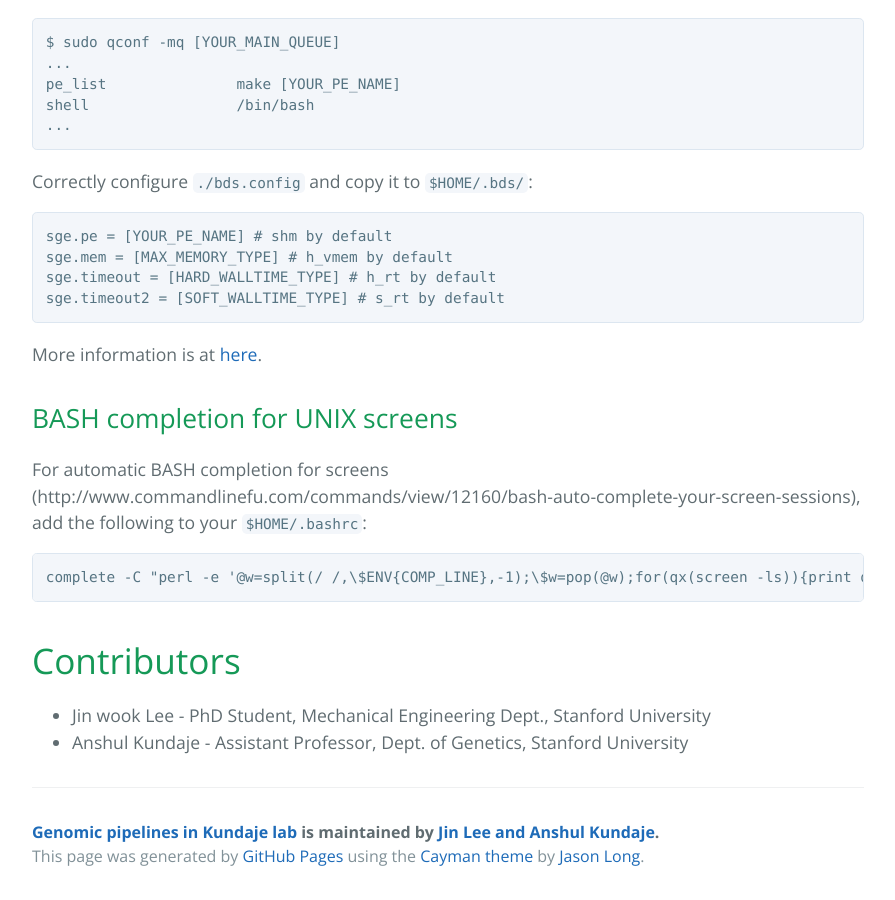
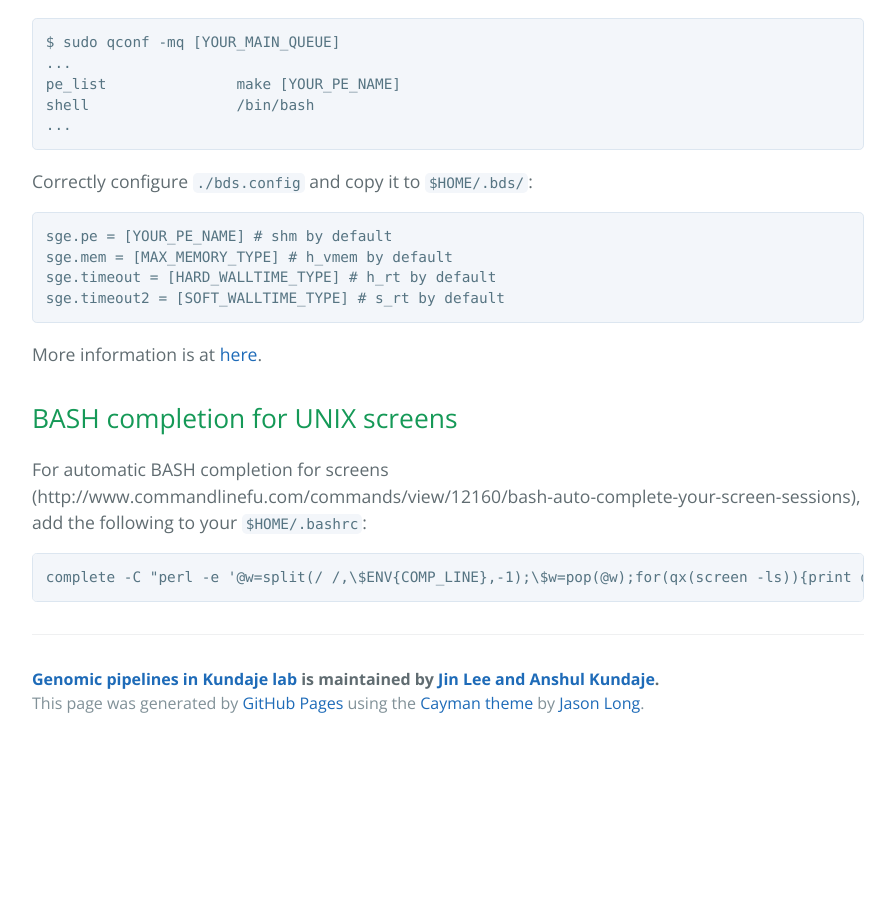
Before and after one commit to kundajelab/bds_pipeline_modules, a Jekyll site: the page built from usage.md, in a window 1280 px wide and 900 px high, scrolled down 8964 px. Shown: the whole window, without its empty margins (192-1087 px from the left). Built offline with Jekyll 4.4.1, drawn with Linux system fonts in a browser that asks for light colours; Markdown is read by kramdown in place of the engine named in the settings; after the commit the page ends 9711 px from its top, so only the background shows below that.

Commit message:
final bug fix for gh-pages

````diff
--- a/usage.md
+++ b/usage.md
@@ -350,8 +350,3 @@ For automatic BASH completion for screens (http://www.commandlinefu.com/commands
 ```
 complete -C "perl -e '@w=split(/ /,\$ENV{COMP_LINE},-1);\$w=pop(@w);for(qx(screen -ls)){print qq/\$1\n/ if (/^\s*\$w/&&/(\d+\.\w+)/||/\d+\.(\$w\w*)/)}'" screen
 ```
-
-# Contributors
-
-* Jin wook Lee - PhD Student, Mechanical Engineering Dept., Stanford University
-* Anshul Kundaje - Assistant Professor, Dept. of Genetics, Stanford University
````
Also changed, not shown: index.md (+5 -0 lines), programming.md (+1 -1 lines), troubleshooting.md (+0 -5 lines), 4 other files.
